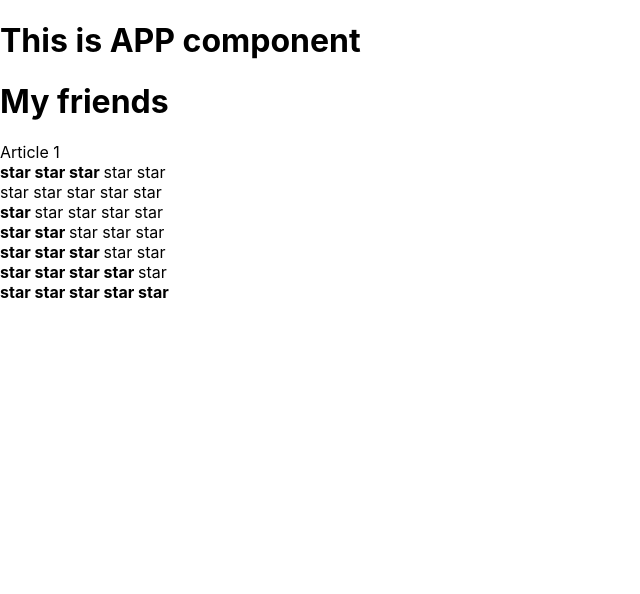
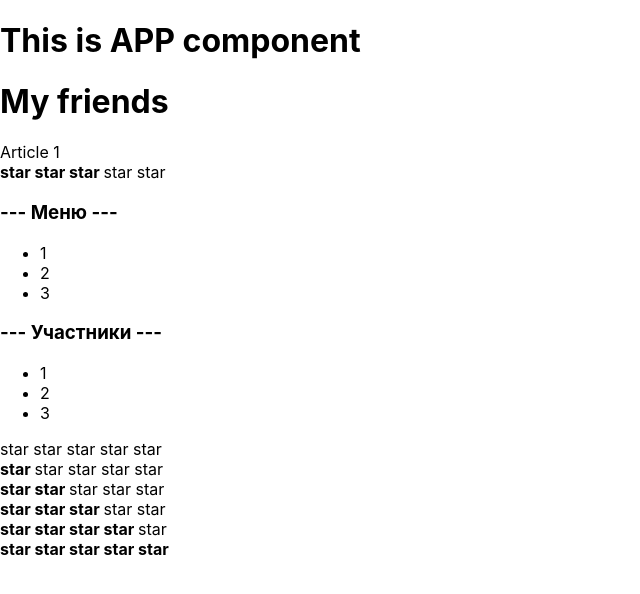
Before and after one commit to AndreyZaytsev90/MyRepository, a React (Create React App) app in the folder IT-KAMASUTRA/tempyarn/my-app/: page / in a window 1280 px wide. Shown: the top 594 px of the page, without its empty margins (0-640 px from the left). Built offline with nearby package versions, Linux system fonts and the light colour scheme.

Commit message:
added some types

```diff
--- a/IT-KAMASUTRA/tempyarn/my-app/src/App.tsx
+++ b/IT-KAMASUTRA/tempyarn/my-app/src/App.tsx
@@ -23,8 +23,8 @@ function App() {
             <PageTitle title={"My friends"}/>
             Article 1
             <Rating value={3}/>
-       {/*     <Accordion title={"Меню"}/>
-            <Accordion title={"Участники"}/>*/}
+            <Accordion titleValue={"Меню"}/>
+            <Accordion titleValue={"Участники"}/>
             <Rating value={0}/>
             <Rating value={1}/>
             <Rating value={2}/>
--- a/IT-KAMASUTRA/tempyarn/my-app/src/components/Accordion/Accordion.tsx
+++ b/IT-KAMASUTRA/tempyarn/my-app/src/components/Accordion/Accordion.tsx
@@ -1,17 +1,25 @@
 import React from "react";
 
-function Accordion(props: any) {
+type AccordionPropsType = {
+    titleValue: string
+}
+
+function Accordion(props: AccordionPropsType) {
     console.log("Accordion rendering")
     return <div>
-        <AccordionTitle title={props.title}/>
+        <AccordionTitle title={props.titleValue}/>
         <AccordionBody />
     </div>
 
 }
 
-function AccordionTitle(props: any) {
+type AccordionTitlePropsType = {
+    title: string
+}
+
+function AccordionTitle(props: AccordionTitlePropsType) {
     console.log("AccordionTitle rendering")
-    return <h3>{props.title}</h3>
+    return <h3>--- {props.title} ---</h3>
 
 
 }
```
